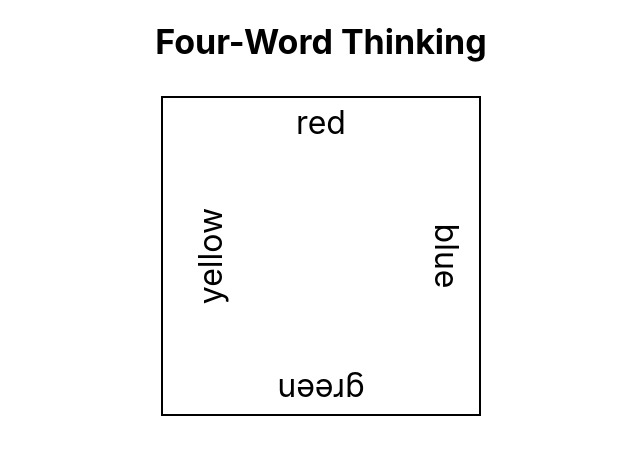
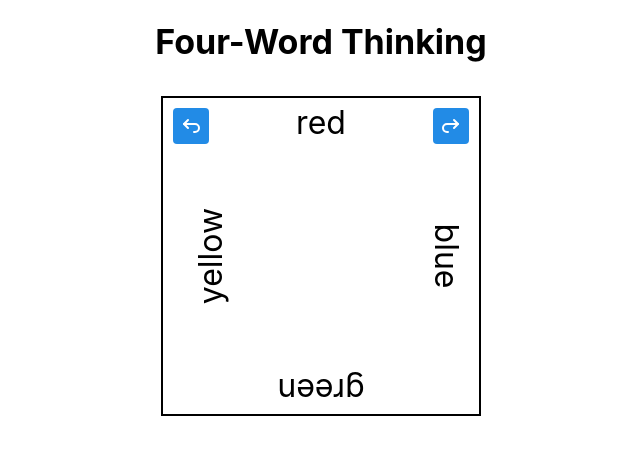
Before and after one commit to mdmayfield/four-word-thinking, a React (Vite) app: page / in a window 1280 px wide. Shown: the top 454 px of the page, without its empty margins (319-959 px from the left). Built offline with nearby package versions, Linux system fonts and the light colour scheme.

Commit message:
Add rotate buttons

```diff
--- a/package.json
+++ b/package.json
@@ -15,6 +15,7 @@
     "@mantine/hooks": "^7.17.3",
     "@mantine/modals": "^7.17.3",
     "@mantine/notifications": "^7.17.3",
+    "@tabler/icons-react": "^3.31.0",
     "react": "^19.0.0",
     "react-dom": "^19.0.0",
     "react-router-dom": "^7.4.1"
--- a/src/components/WordCard.tsx
+++ b/src/components/WordCard.tsx
@@ -1,4 +1,6 @@
 import React from 'react';
+import { IconArrowBackUp, IconArrowForwardUp } from '@tabler/icons-react';
+import { Button } from '@mantine/core';
 
 interface WordCardProps {
   words: [string, string, string, string];
@@ -11,6 +13,13 @@ const WordCard: React.FC<WordCardProps> = ({ words }) => {
     position: 'absolute'
   }
 
+  const buttonStyle: React.CSSProperties = {
+    position: 'absolute',
+    top: '10px',
+    padding: '5px',
+    zIndex: 1
+  }
+
   return (
     <div style={{
       width: '320px',
@@ -19,6 +28,20 @@ const WordCard: React.FC<WordCardProps> = ({ words }) => {
       backgroundColor: 'white',
       position: 'relative'
     }}>
+      <Button
+        style={{ ...buttonStyle, left: '10px' }}
+        aria-label="Rotate left"
+      >
+        <IconArrowBackUp size={24} />
+      </Button>
+
+      <Button
+        style={{ ...buttonStyle, right: '10px' }}
+        aria-label="Rotate right"
+      >
+        <IconArrowForwardUp size={24} />
+      </Button>
+
       {/* Top word */}
       <div style={{
         ...wordStyle,
```
Also changed, not shown: 1 other file (tests, documents, lock files or other folders).
